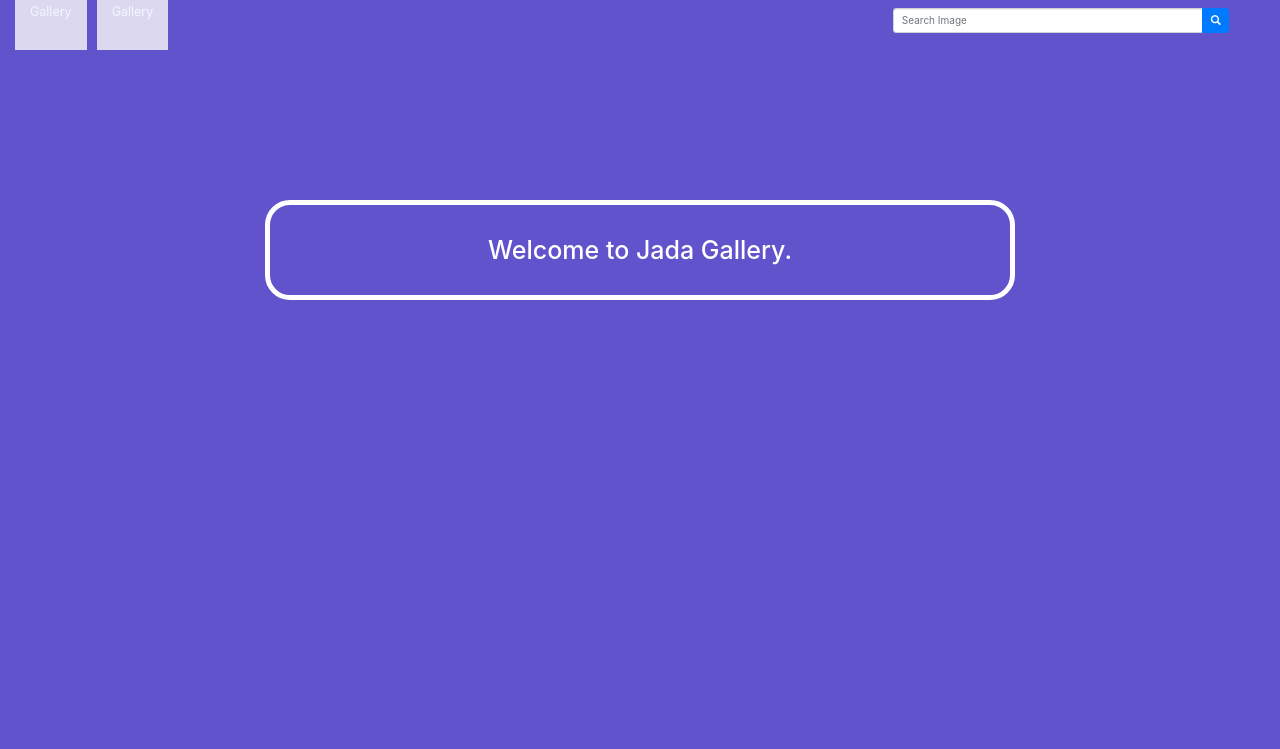
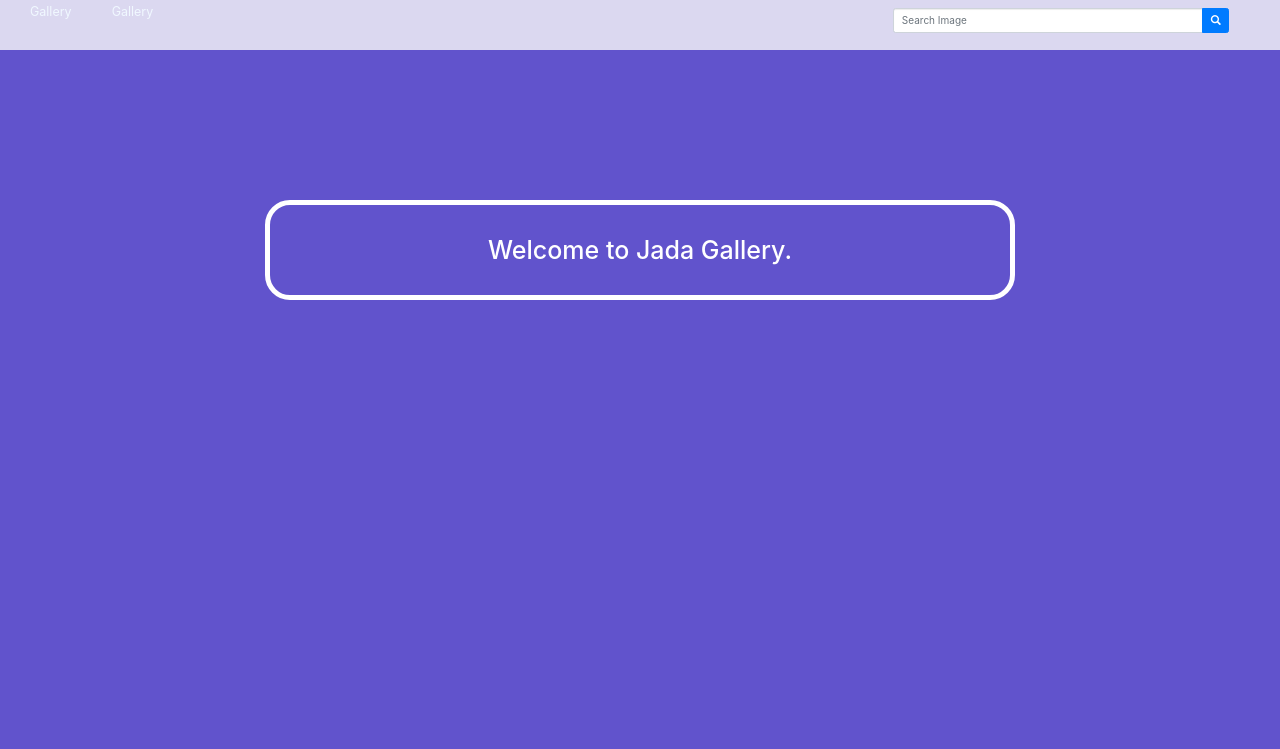
Before and after one commit to Briankiplangat88/galllery, a Django app: page / in a window 1280 px wide. Shown: the top 749 px of the page. Run offline with Django 4.2, Linux system fonts and the light colour scheme; some libraries are stand-ins or nearby versions.

Commit message:
made changes to views

```diff
--- a/picha/templates/navbar.html
+++ b/picha/templates/navbar.html
@@ -1,4 +1,4 @@
-<nav class=" navbar-inverse" style="background-color:#6153cc; color:aliceblue;">
+<nav class=" navbar-inverse" style="background-color:#dbd8f0; color:aliceblue;">
     <div class="container-fluid">
         <div class=" navbar-header ">
             <a class=" navbar-brand " href="{% url 'gallery' %} " style="background-color:#dbd8f0; color:aliceblue;">Gallery </a>
```
